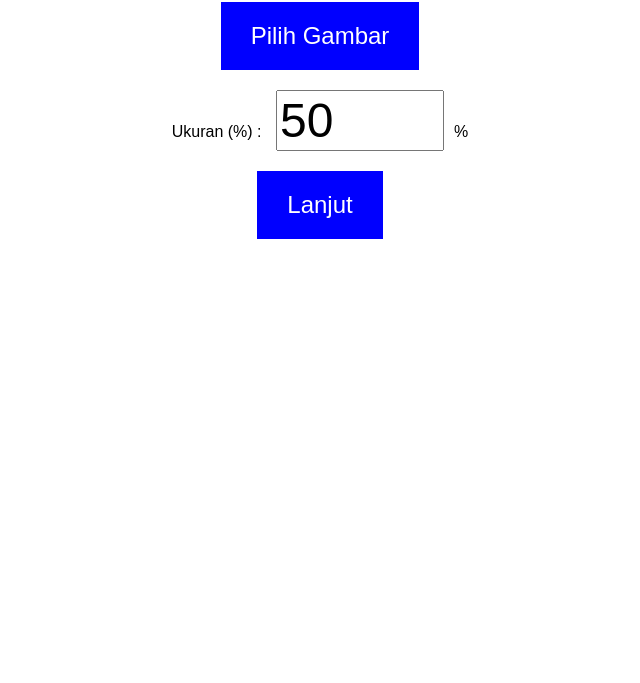
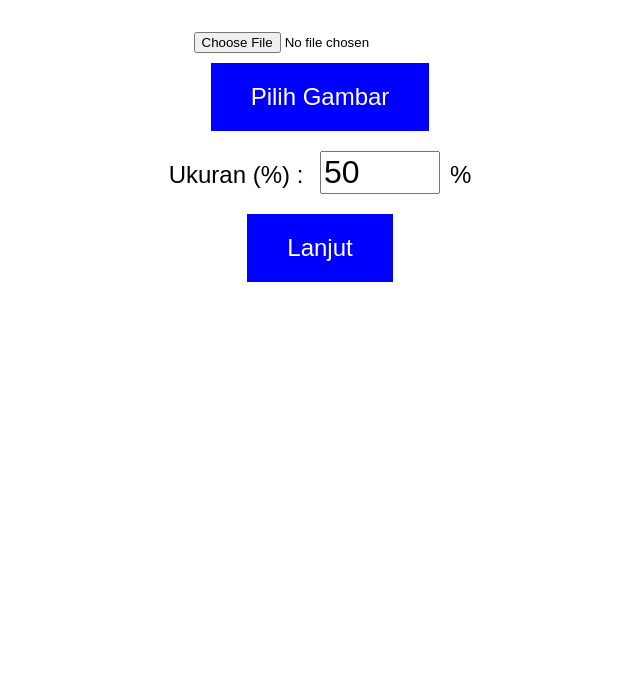
Before and after one commit to Ariyateguhjatmiko/Resize-Image, a plain HTML site: page index.html in a window 1280 px wide. Shown: the part 117-800 px from the top of the page, without its empty margins (320-960 px from the left). Drawn offline with Linux system fonts and the light colour scheme.

Commit message:
Update index.html

```diff
--- a/index.html
+++ b/index.html
@@ -8,15 +8,16 @@
       background-color: white;
       text-align: center;
       font-family: sans-serif;
+      font-size: 24px;
       margin: 0;
-      padding: 20px;
+      padding: 40px;
     }
     #preview {
       max-width: 600px;
       margin-top: 40px;
     }
     .btn {
-      padding: 20px 30px;
+      padding: 20px 40px;
       border: none;
       color: white;
       cursor: pointer;
@@ -35,7 +36,7 @@
     }
     #scaleInput {
       color: black;
-      font-size: 48px;
+      font-size: 32px;
       margin: 10px;
     }
     canvas {
```
